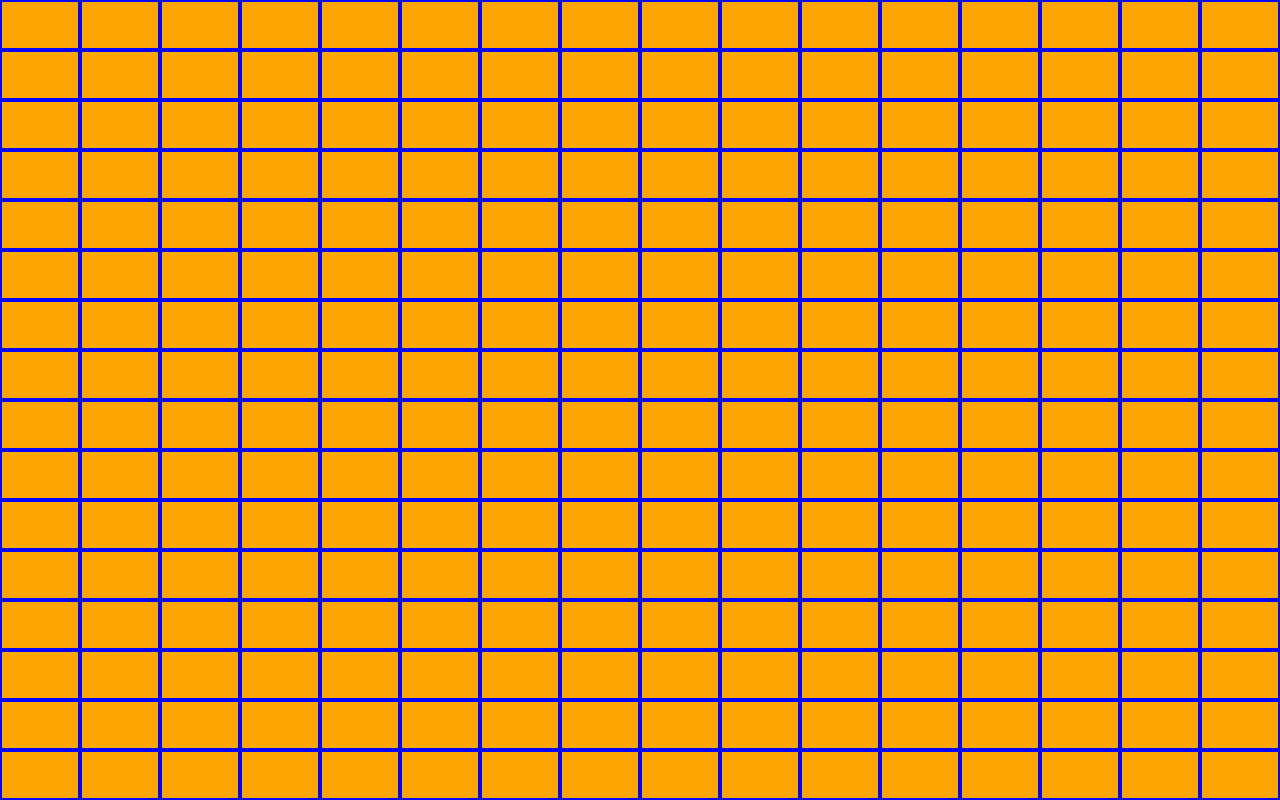
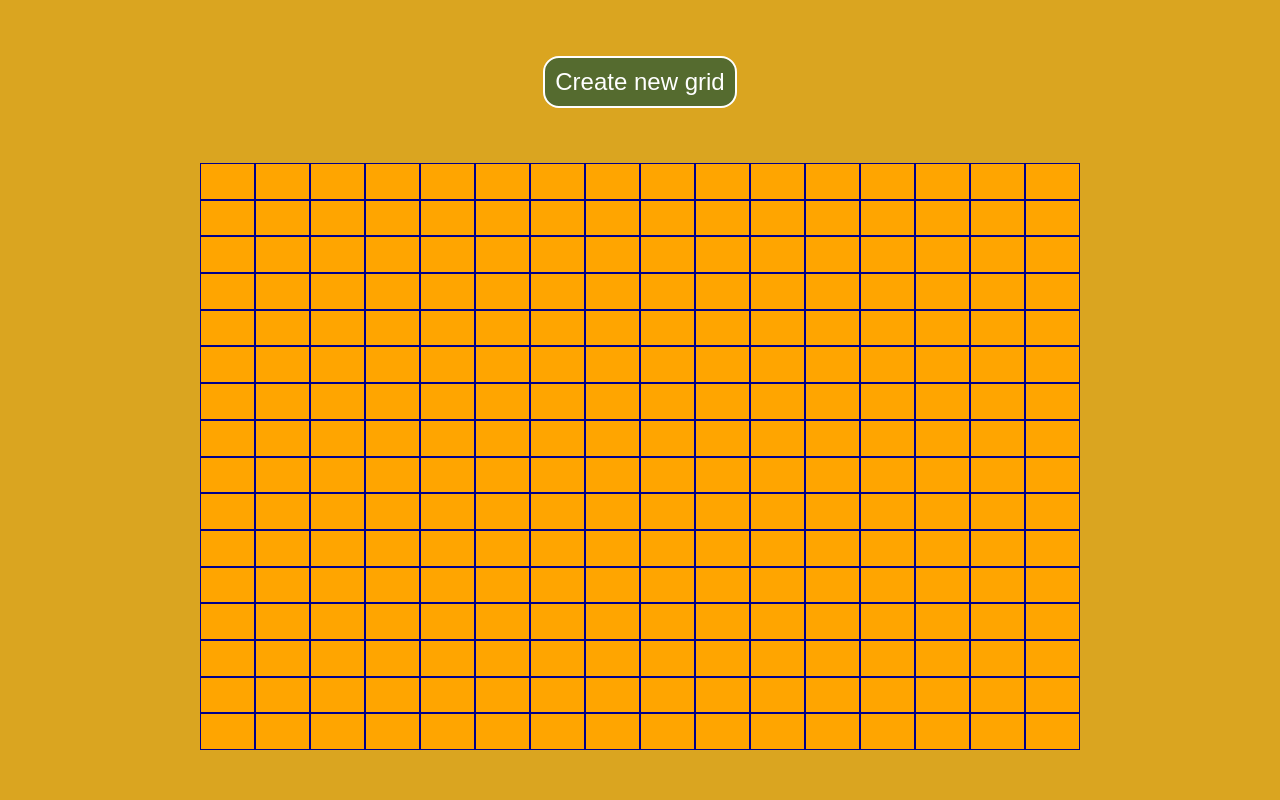
Before and after one commit to Gustosa/Etch-a-Sketch, a plain HTML site: page index.html in a window 1280 px wide. Drawn offline with Linux system fonts and the light colour scheme.

Commit message:
Add an option to create a new grid

```diff
--- a/index.html
+++ b/index.html
@@ -10,6 +10,10 @@
 </head>
 
 <body>
+    <div id="new-grid">
+        <button>Create new grid</button>
+    </div>
+
     <div id="container">
 
     </div>
--- a/script.js
+++ b/script.js
@@ -1,11 +1,14 @@
+const new_grid_button = document.querySelector("#new-grid button")
 const container = document.querySelector("#container")
 
+function createGrid(squares) {
+    container.innerHTML = ""
 
-for (let i = 0; i < 16; i++) {
+    for (let i = 0; i < squares; i++) {
         const column = document.createElement("div")
         column.setAttribute("class", "column")
 
-    for (let q = 0; q < 16; q++) {
+        for (let q = 0; q < squares; q++) {
             const square = document.createElement("div")
             square.setAttribute("class", "square")
             square.addEventListener("mouseout", (event) => {
@@ -18,3 +21,12 @@ for (let i = 0; i < 16; i++) {
 
         container.appendChild(column)
     }
+}
+
+new_grid_button.addEventListener("click", () => {
+    const squares = parseInt(prompt("Please, enter the size (between 1 and 100) of the new grid:"))
+
+    createGrid(squares)
+})
+
+createGrid(16)
--- a/styles.css
+++ b/styles.css
@@ -4,26 +4,47 @@
 
 body {
     display: flex;
+    flex-direction: column;
+    box-sizing: border-box;
     min-width: 100vw;
     min-height: 100vh;
+    background-color: goldenrod;
+}
+
+#new-grid {
+    display: flex;
+    flex: 1;
+    justify-content: center;
+    align-items: center;
+}
+
+#new-grid button {
+    font-size: 24px;
+    color: white;
+    border: 2px solid white;
+    border-radius: 16px;
+    padding: 10px;
+    background-color: darkolivegreen;
 }
 
 #container {
     display: flex;
-    flex: 1
+    flex: 5;
+    padding: 0 200px 50px 200px;
 }
 
 .column {
     display: flex;
     flex-direction: column;
     flex: 1;
-    background-color: blue;
+    box-sizing: border-box;
+    background-color: darkblue;
 }
 
 .square {
+    flex: 1;
+    margin: 1px;
     background-color: orange;
-    flex: 1;
-    margin: 2px;
 }
 
 .hover {
```
Lines whose indentation alone changed are shown as unchanged.
